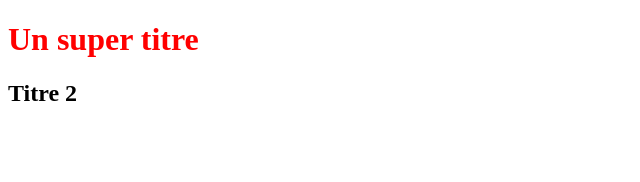
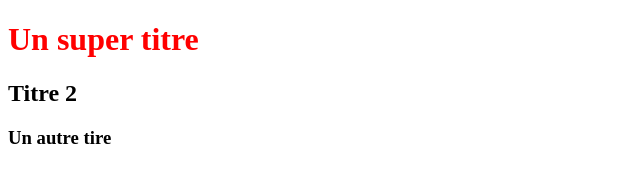
Before and after one commit to Africa200/Cours-Integration-Continue, a plain HTML site: page index.html in a window 1280 px wide. Shown: the whole page, without its empty margins (0-640 px from the left). Drawn offline with Linux system fonts and the light colour scheme.

Commit message:
Test de branch

```diff
--- a/index.html
+++ b/index.html
@@ -9,5 +9,6 @@
 <body>
     <h1>Un super titre</h1>
     <h2>Titre 2</h2>
+    <h3>Un autre tire</h3>
 </body>
 </html>
```
